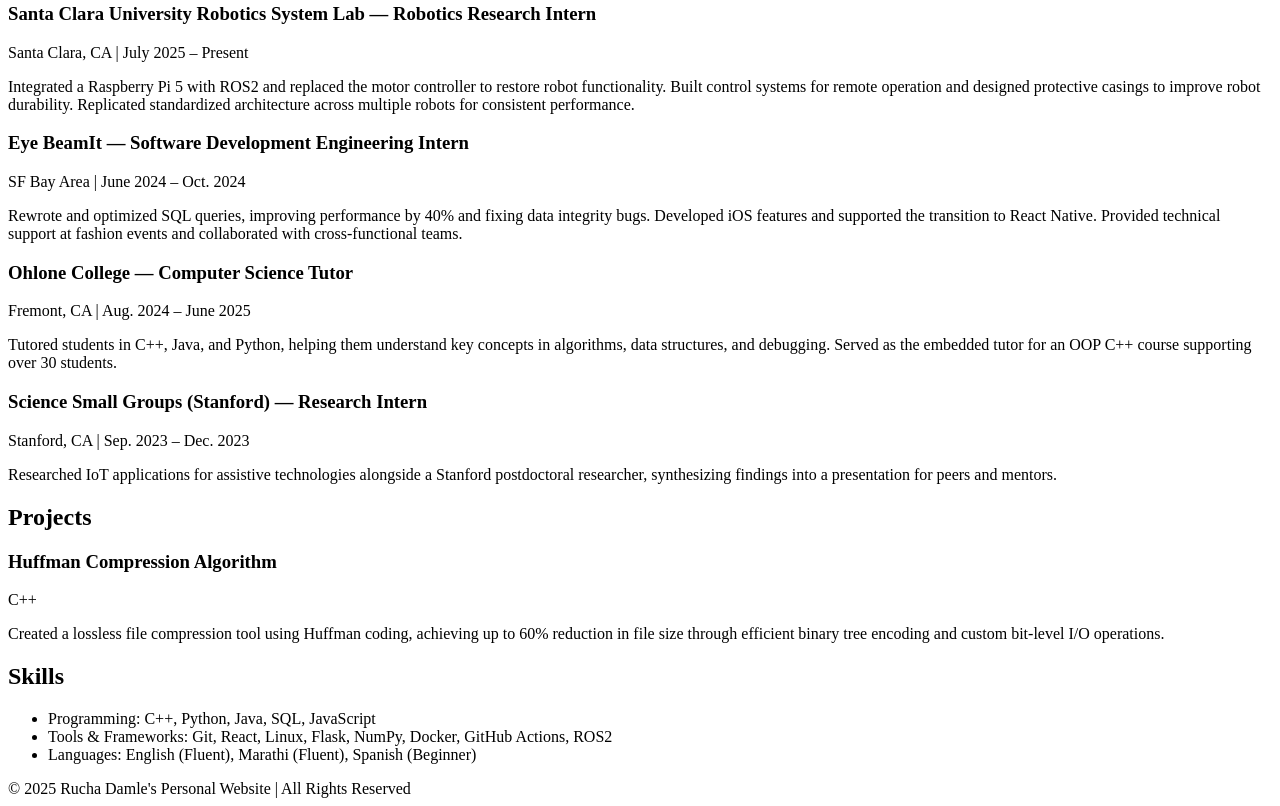
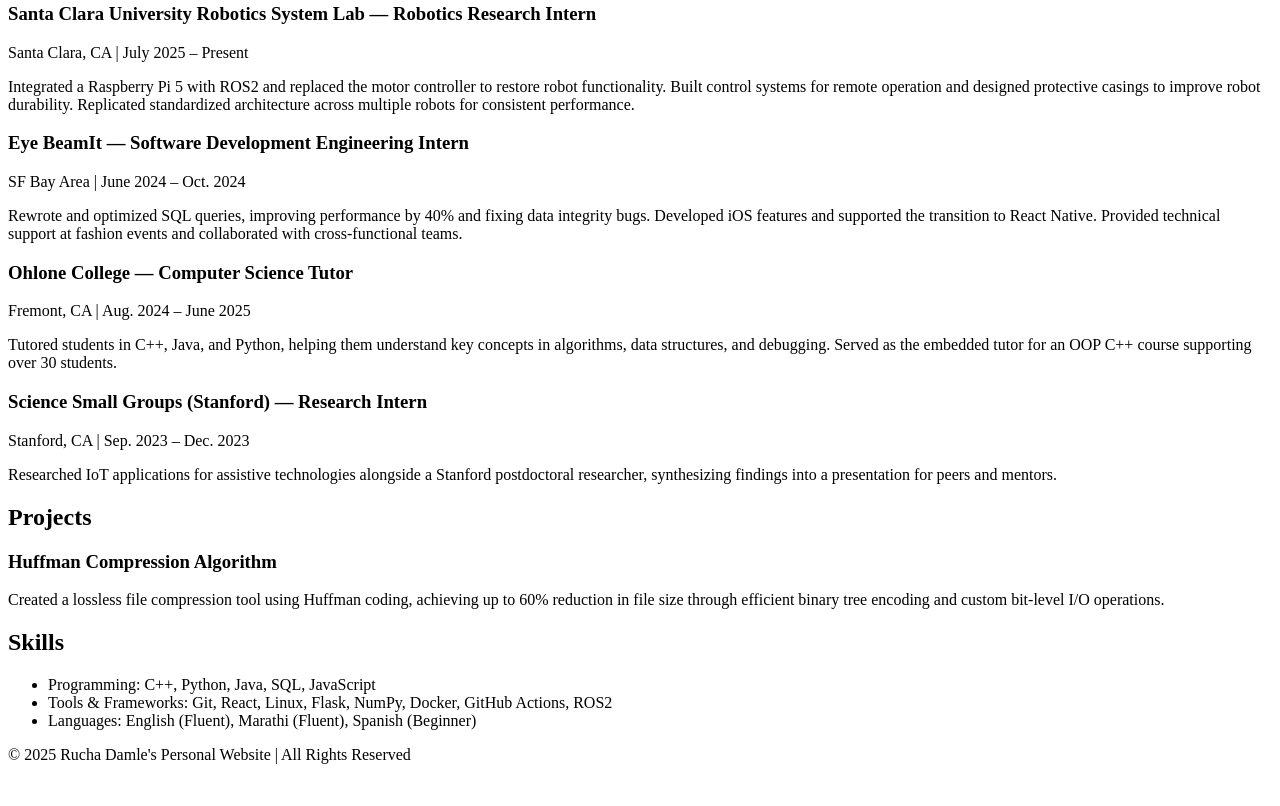
Before and after one commit to ruchadamle/ruchadamle.github.io, a plain HTML site: page resume.html in a window 1280 px wide. Shown: the part 619-1425 px from the top of the page. After the commit the page ends 1391 px from the top, so only its background shows below. Drawn offline with Linux system fonts and the light colour scheme.

Commit message:
feat: remove unneeded line in resume.html

```diff
--- a/resume.html
+++ b/resume.html
@@ -94,7 +94,6 @@
 
           <div class="entry">
             <h3 class="entry-title">Huffman Compression Algorithm</h3>
-            <p class="entry-info">C++</p>
             <p class="entry-description">
               Created a lossless file compression tool using Huffman coding, achieving up to 60% reduction in file
               size through efficient binary tree encoding and custom bit-level I/O operations.
```
